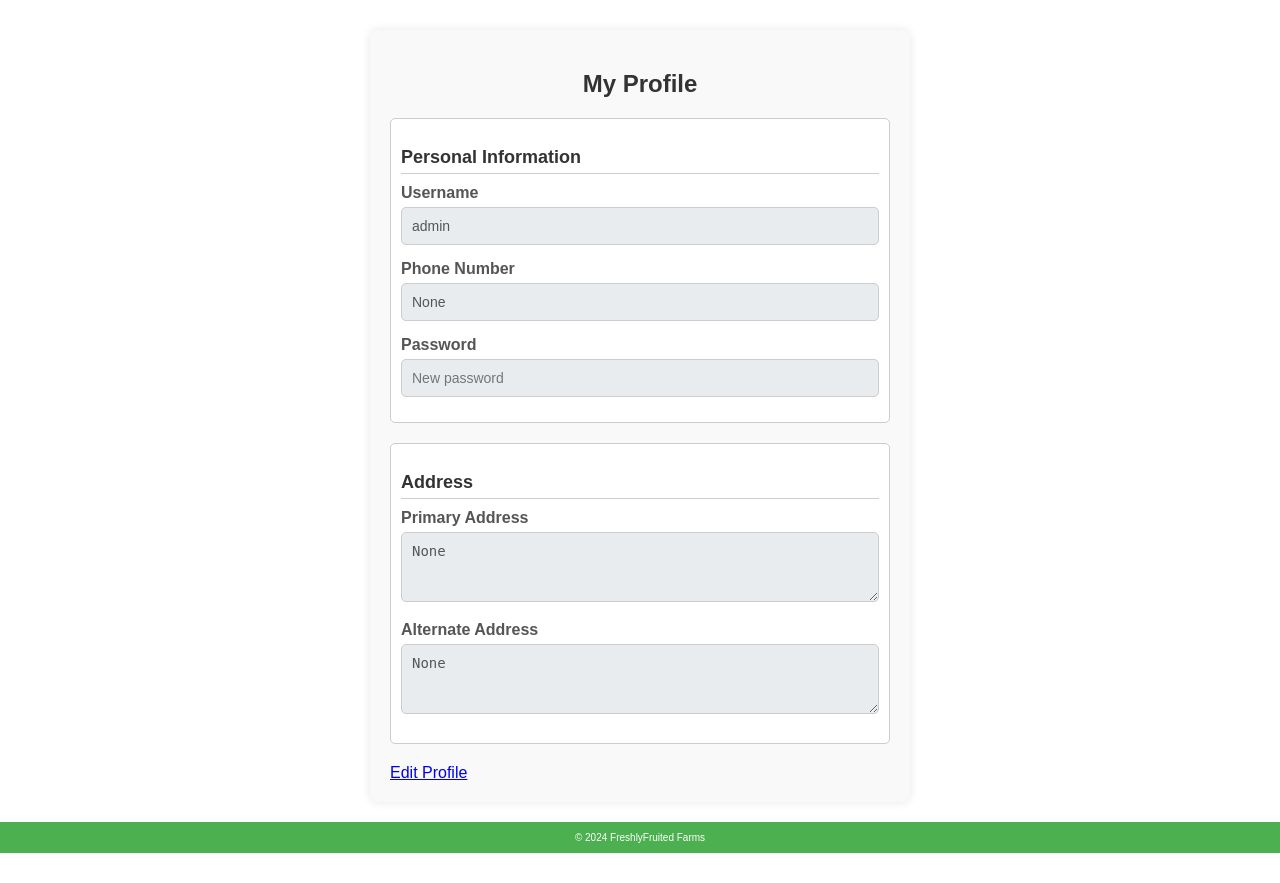
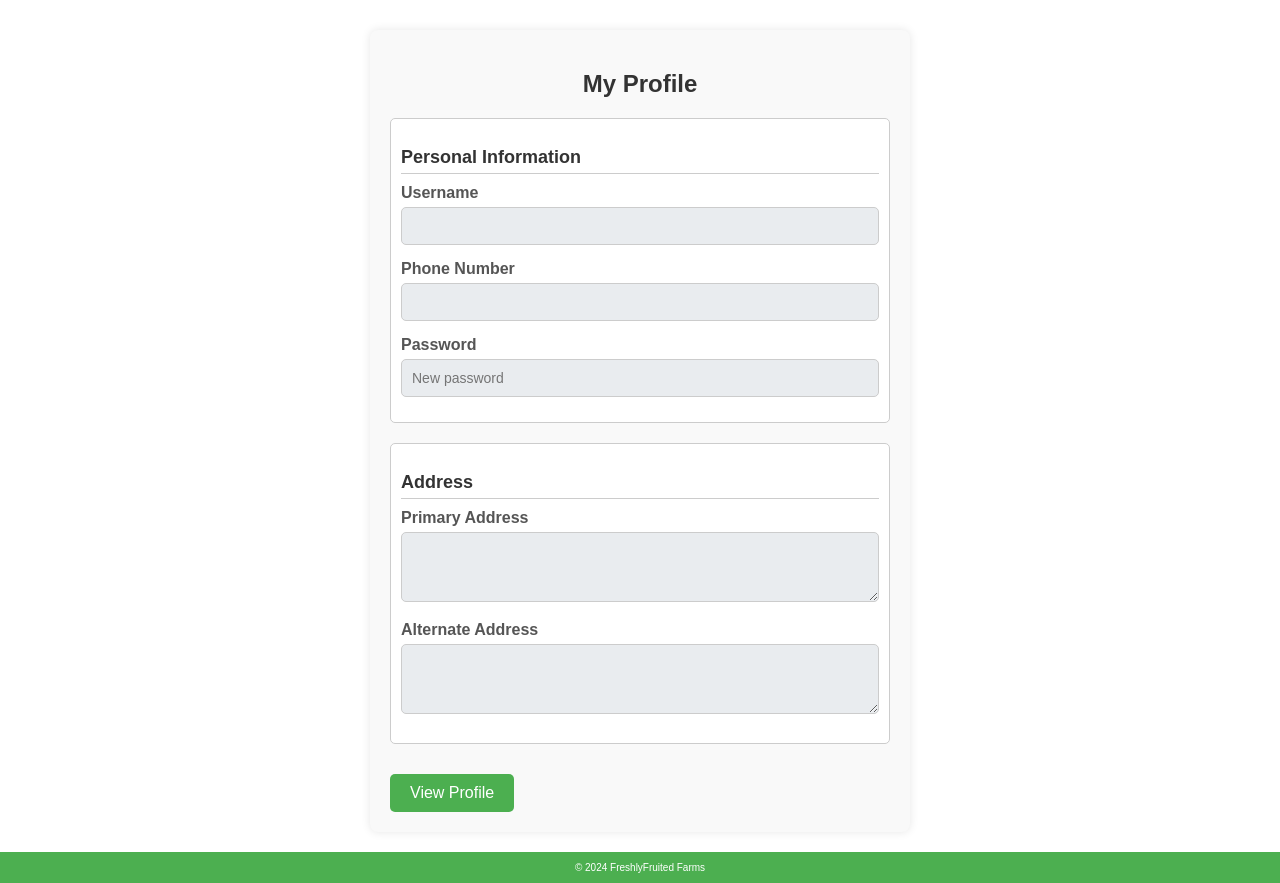
Before and after one commit to phaneendra218/Farm, a Flask app: page /profile in a window 1280 px wide. Shown: the part 108-991 px from the top of the page. Before the commit the page ends 961 px from the top, so only its background shows below. Run offline with Flask 3, Linux system fonts and the light colour scheme; the visitor is signed in with stand-in values (Sample User, id 1); data comes from the database, SQL or seed files in the repository.

Commit message:
addresses4

```diff
--- a/app.py
+++ b/app.py
@@ -388,10 +388,10 @@ if __name__ == '__main__':
     with app.app_context():
         db.create_all()  # Ensures tables are created before starting the app
 
-        # Ensure an admin user exists (for simplicity, hardcoding admin credentials here)
-        if not User.query.filter_by(username='admin').first():
-            admin_user = User(username='admin', password='admin', is_admin=True)
-            db.session.add(admin_user)
-            db.session.commit()
+        # # Ensure an admin user exists (for simplicity, hardcoding admin credentials here)
+        # if not User.query.filter_by(username='admin').first():
+        #     admin_user = User(username='admin', password='admin', is_admin=True)
+        #     db.session.add(admin_user)
+        #     db.session.commit()
 
     app.run(host='0.0.0.0', port=5000)
--- a/templates/profile.html
+++ b/templates/profile.html
@@ -120,7 +120,7 @@
 
         <!-- Buttons -->
         <div id="button-group">
-            <a href="{{ url_for('edit_profile') }}" class="btn btn-primary">Edit Profile</a>
+            <a href="{{ url_for('edit_profile') }}" class="btn btn-primary"><button>View Profile</button></a>
         </div>
     </form>
 </div>
```
